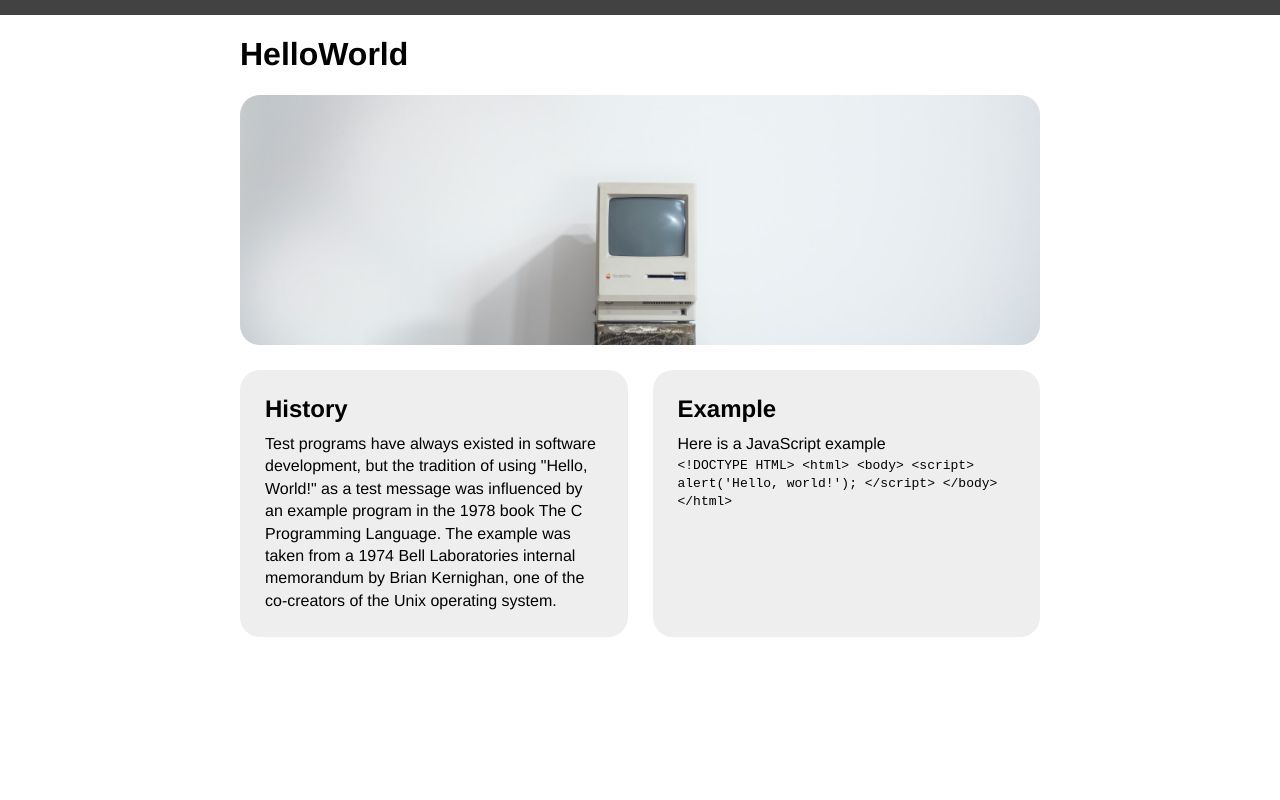
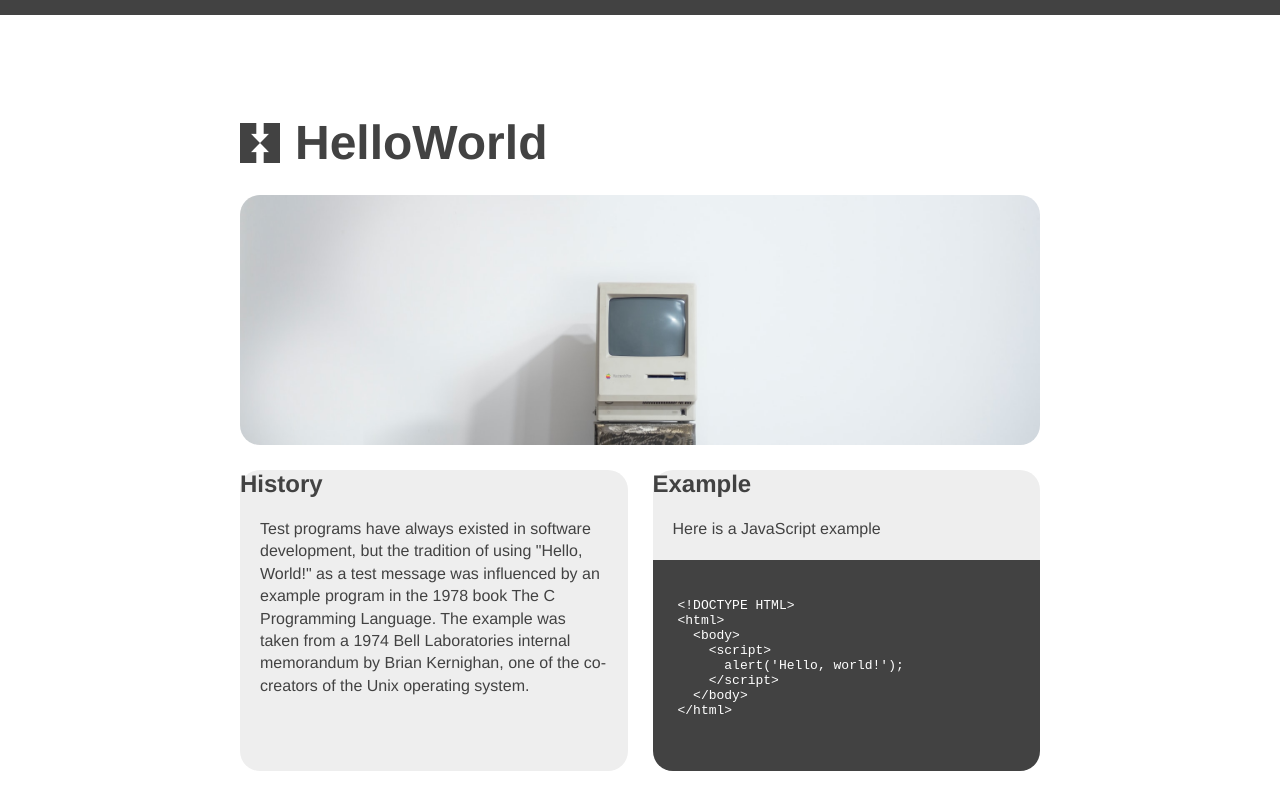
Before and after one commit to collinmiznerr/glowing-octo-computing-machine, a plain HTML site: page index.html in a window 1280 px wide. Drawn offline with Linux system fonts and the light colour scheme.

Commit message:
hi world

```diff
--- a/index.html
+++ b/index.html
@@ -19,10 +19,13 @@
           <p>Test programs have always existed in software development, but the tradition of using "Hello, World!" as a test message was influenced by an example program in the 1978 book The C Programming Language. The example was taken from a 1974 Bell
           Laboratories internal memorandum by Brian Kernighan, one of the co-creators of the Unix operating system.</p>
           </section>
-          <section>
+          <section class="with-code">
+            <div class="code-copy">
               <h2>Example</h2>
               <p>Here is a JavaScript example</p>
-            <code>
+            </div>
+            <div class="code-html">
+              <code><pre>
 &lt;!DOCTYPE HTML&gt;
 &lt;html&gt;
   &lt;body&gt;
@@ -31,7 +34,8 @@
     &lt;/script&gt;
   &lt;/body&gt;
 &lt;/html&gt;
-            </code>
+              </pre></code>
+            </div>
           </section>
       </div>
     </main>
--- a/screen.css
+++ b/screen.css
@@ -5,6 +5,7 @@ body {
     font-family: Helvetica, sans-serif;
     border-top: 15px solid #424242;
     margin: 0 auto;
+    color: #424242;
 }
 
 main{
@@ -29,13 +30,42 @@ main{
     flex-grow: 1;
     flex-basis: 0;
     background: #eee;
-    padding: 25px;
     border-radius: 20px;
     margin-top: 25px;
 }
 
+.details section p{
+    margin: 20px;
+}
+
+.details sectionh2 {
+    margin: 20px;
+}
+
+.details section.with-code {
+    padding: 0;
+}
+
+div.code-html {
+    padding: 25px;
+    background: #424242;
+    color: #fff;
+    border-bottom-left-radius: 20px;
+    border-bottom-right-radius: 20px;
+}
+
 img {
     width: 100%;
+}
+
+h1 {
+    background-image: url('Images/Logo.png');
+    background-repeat: no-repeat;
+    background-size: 40px;
+    background-position: center left;
+    font-size: 3em;
+    padding-left: 55px;
+    margin: 100px 0 25px 0;
 }
 
 h2 {
```
Lines whose indentation alone changed are shown as unchanged.
